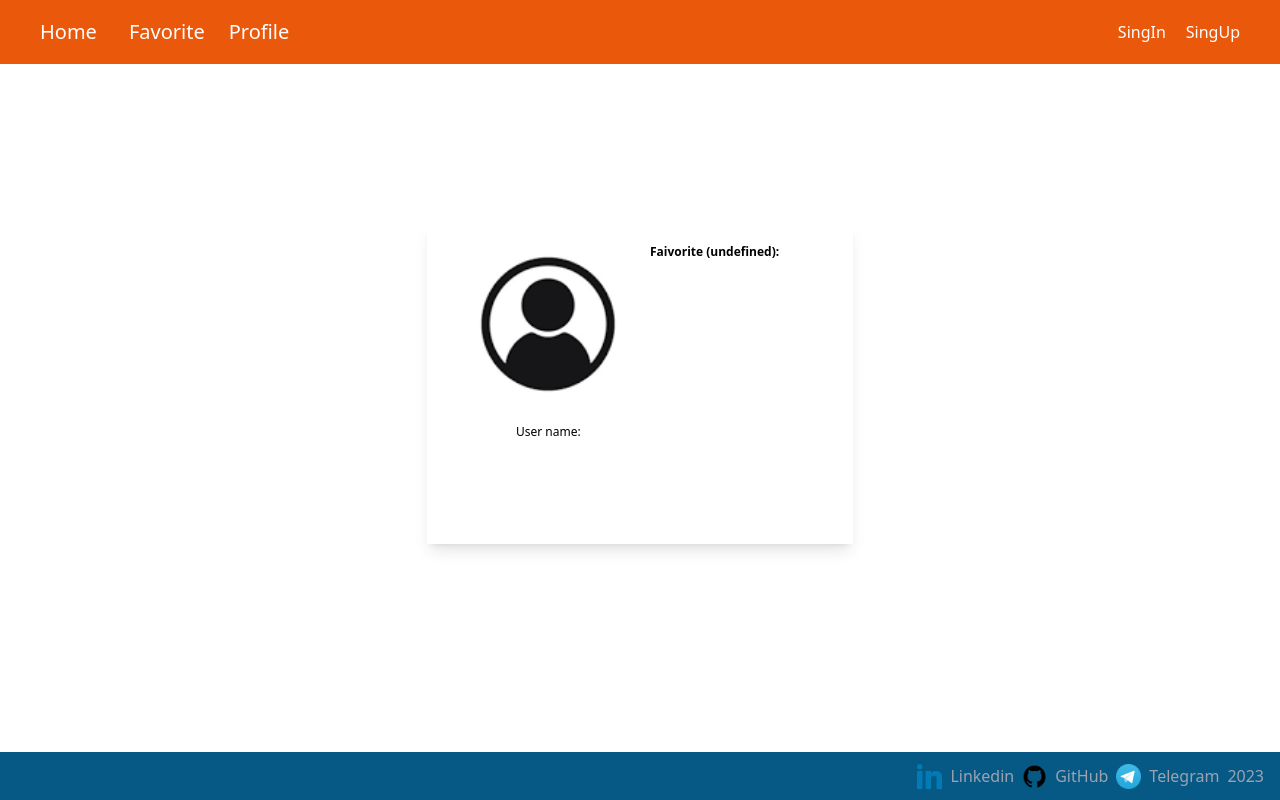
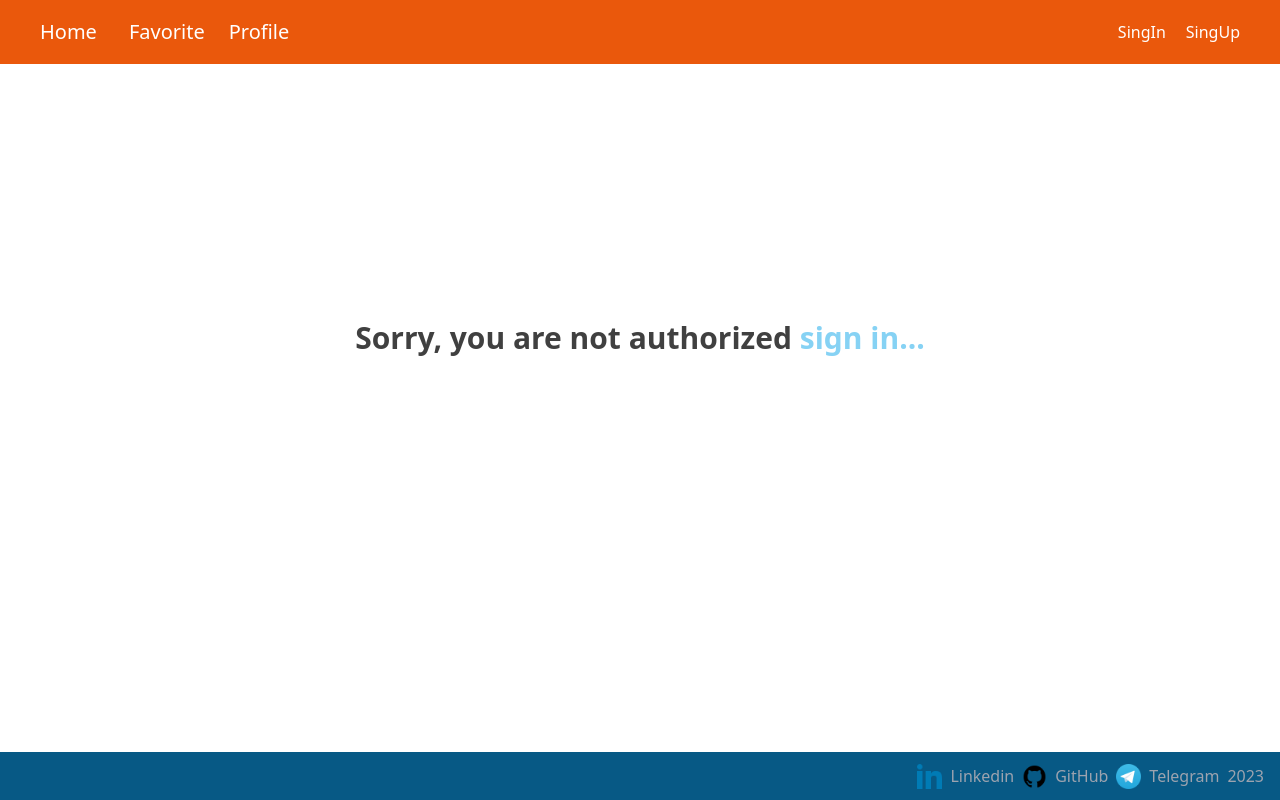
Before and after one commit to Shmyhelskiy/recipe-app, a Next.js app: page /Profile in a window 1280 px wide. Built offline with nearby package versions, Linux system fonts and the light colour scheme.

Commit message:
add Unauthorized component

```diff
--- a/src/app/Favorite/page.tsx
+++ b/src/app/Favorite/page.tsx
@@ -3,6 +3,7 @@ import Link from "next/link";
 import { useAppSelector } from "../../../redux/hooks";
 import { findAuthUser } from "@/Functions";
 import RecipeData from "../components/RecipeData";
+import Unauthorized from "../components/Unauthorized";
 
 
 const Favorite = () => {
@@ -12,13 +13,7 @@ const Favorite = () => {
     return (
         <main>
             {!isAuthUser ?
-            <div className="h-full flex justify-center items-center text-base sm:text-3xl">
-                <h1 className="font-bold  text-black/75 mt-[20%]">Sorry, you are not authorized
-                <Link
-                href='/SignIn'
-                className="text-sky-500/50 hover:text-sky-500"> sign in...</Link>
-                </h1>
-            </div>
+            <Unauthorized />
             :
             <div className="flex w-full p-5 gap-2 flex-col sm:flex-row">
                 {
--- a/src/app/Profile/page.tsx
+++ b/src/app/Profile/page.tsx
@@ -5,6 +5,7 @@ import { findAuthUser } from "@/Functions";
 import { useState } from "react";
 import Link from "next/link";
 import { fetchRecipeDataById } from "../../../redux/Slices/recipeSlice";
+import Unauthorized from "../components/Unauthorized";
 
 const page = () => {
     const dispatch = useAppDispatch();
@@ -12,8 +13,12 @@ const page = () => {
     const isAuth = findAuthUser(Users);
 
     const [isOpenFavorite, setIsOpenFavorite] = useState(false);
+
     return (
-        <main className="h-[80vh] flex justify-center items-center">
+        <main className={`${!isAuth ? null : `flex h-[80vh] justify-center items-center`}`}>
+            {!isAuth ?
+            <Unauthorized />
+            :
             <section className="w-1/3 md:h-1/2 shadow-lg flex flex-col md:flex-row text-xs h-full pl-5">
                 <div className="flex w-1/2 flex-col items-center">
                     <Image
@@ -37,6 +42,8 @@ const page = () => {
                     }
                 </div>
             </section>
+            }
+
         </main>
     );
 };
--- /dev/null
+++ b/src/app/components/Unauthorized.tsx
@@ -0,0 +1,17 @@
+import Link from "next/link";
+import { FC } from "react";
+
+
+const Unauthorized:FC = () => {
+    return (
+        <div className="h-full flex justify-center items-center text-base sm:text-3xl">
+            <h1 className="font-bold  text-black/75 mt-[20%]">Sorry, you are not authorized
+            <Link
+            href='/SignIn'
+            className="text-sky-500/50 hover:text-sky-500"> sign in...</Link>
+            </h1>
+        </div>
+    );
+};
+
+export default Unauthorized;
```
Lines whose indentation alone changed are shown as unchanged.
